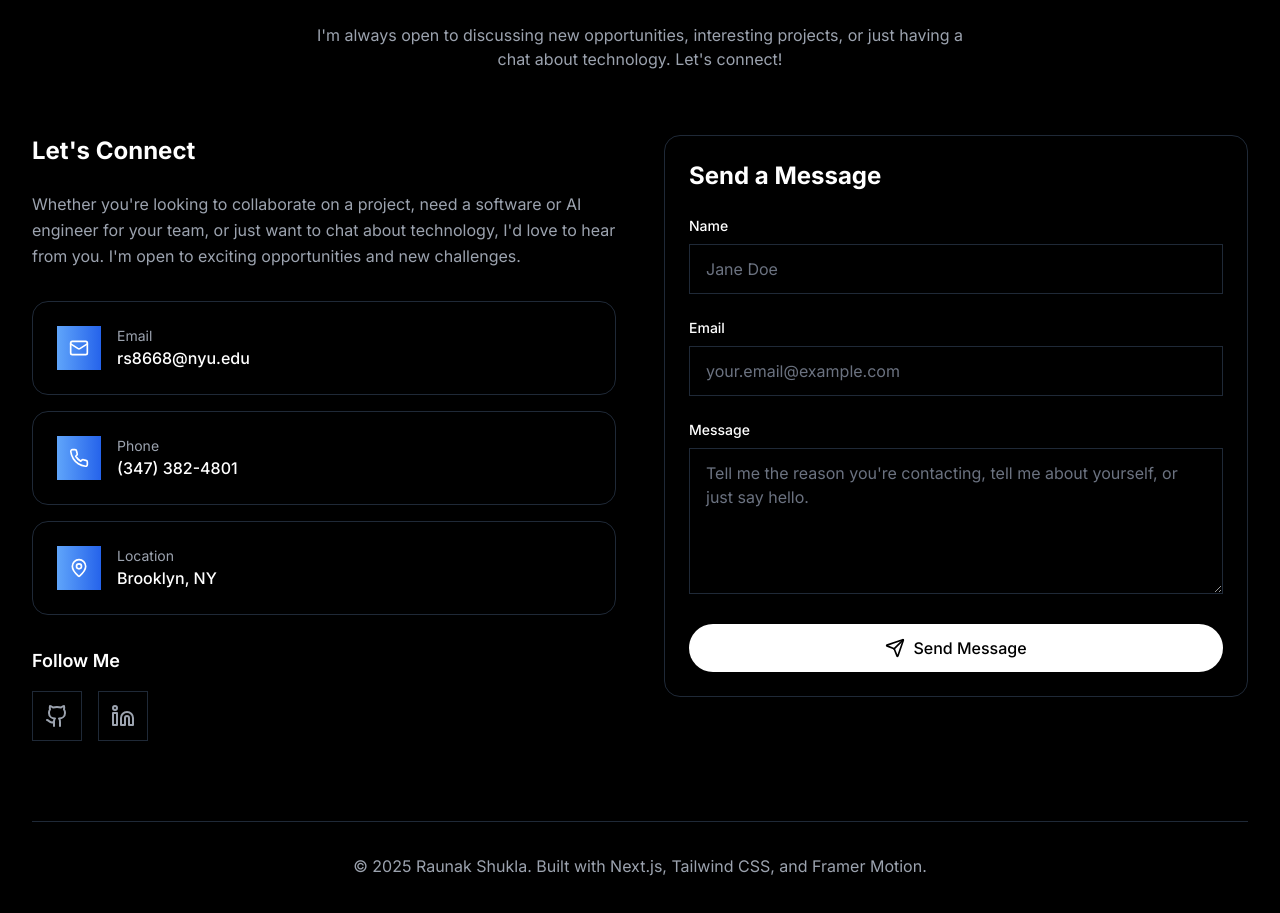
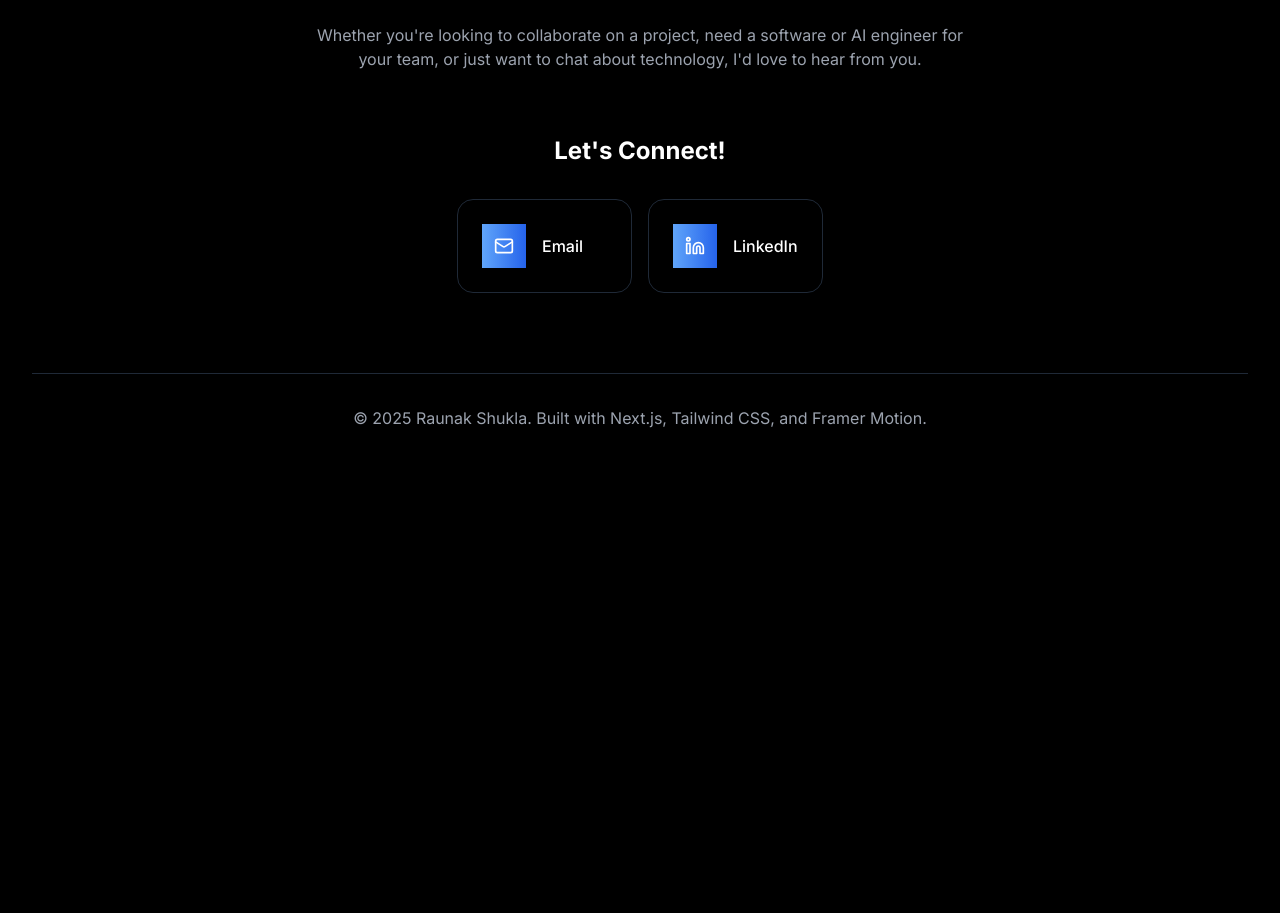
Before and after one commit to Raunak017/Personal-Portfolio-1p, a Next.js app: page / in a window 1280 px wide. Shown: the part 10420-11333 px from the top of the page. After the commit the page ends 10930 px from the top, so only its background shows below. Built offline with nearby package versions, Linux system fonts and the light colour scheme.

Commit message:
Updated Contact Me Section

```diff
--- a/app/api/contact/route.ts
+++ /dev/null
@@ -1,32 +0,0 @@
-import { NextResponse } from "next/server";
-import nodemailer from "nodemailer";
-
-const transporter = nodemailer.createTransport({
-  host: process.env.SMTP_HOST!,
-  port: Number(process.env.SMTP_PORT || 465),
-  secure: true,
-  auth: { user: process.env.SMTP_USER!, pass: process.env.SMTP_PASS! },
-});
-
-export async function POST(req: Request) {
-  try {
-    const { name, email, message } = await req.json();
-
-    if (!name || !email || !message) {
-      return NextResponse.json({ error: "Missing fields" }, { status: 400 });
-    }
-
-    await transporter.sendMail({
-      from: process.env.CONTACT_FROM!,
-      to: process.env.CONTACT_TO!,
-      subject: `Portfolio contact from ${name}`,
-      replyTo: email,
-      text: `Name: ${name}\nEmail: ${email}\n\n${message}`,
-    });
-
-    return NextResponse.json({ ok: true });
-  } catch (e) {
-    console.error(e);
-    return NextResponse.json({ error: "Failed to send" }, { status: 500 });
-  }
-}
--- a/components/Contact.tsx
+++ b/components/Contact.tsx
@@ -4,86 +4,30 @@ import type React from "react"
 
 import { motion } from "framer-motion"
 import { useInView } from "framer-motion"
-import { useRef, useState } from "react"
-import { Mail, Phone, MapPin, Github, Linkedin, Send, CheckCircle } from "lucide-react"
+import { useRef } from "react"
+import { Mail, Phone, MapPin, Github, Linkedin } from "lucide-react"
 
 export default function Contact() {
   const ref = useRef(null)
   const isInView = useInView(ref, { once: true, margin: "-100px" })
-  const [formData, setFormData] = useState({
-    name: "",
-    email: "",
-    message: "",
-  })
-  const [isSubmitting, setIsSubmitting] = useState(false)
-  const [isSubmitted, setIsSubmitted] = useState(false)
-
-  const handleSubmit = async (e: React.FormEvent) => {
-    e.preventDefault()
-    setIsSubmitting(true)
-    try {
-      const res = await fetch("/api/contact", {
-        method: "POST",
-        headers: { "Content-Type": "application/json" },
-        body: JSON.stringify(formData),
-      })
-
-      if (!res.ok) throw new Error("Failed to send message")
-
-      setIsSubmitted(true)
-      setFormData({ name: "", email: "", message: "" })
-      setTimeout(() => setIsSubmitted(false), 3000)
-    } catch (err) {
-      console.error(err)
-      alert("Sorry, something went wrong. Please try again later.")
-    } finally {
-      setIsSubmitting(false)
-    }
-  }
-
-  const handleChange = (e: React.ChangeEvent<HTMLInputElement | HTMLTextAreaElement>) => {
-    setFormData({
-      ...formData,
-      [e.target.name]: e.target.value,
-    })
-  }
 
   const contactInfo = [
     {
       icon: Mail,
       label: "Email",
-      value: "rs8668@nyu.edu",
+      // value: "rs8668@nyu.edu",
       href: "mailto:rs8668@nyu.edu",
-    },
-    {
-      icon: Phone,
-      label: "Phone",
-      value: "(347) 382-4801",
-      href: "tel:+13473824801",
-    },
-    {
-      icon: MapPin,
-      label: "Location",
-      value: "Brooklyn, NY",
-      href: "#",
-    },
-  ]
-
-  const socialLinks = [
-    {
-      icon: Github,
-      label: "GitHub",
-      href: "https://github.com/Raunak017",
     },
     {
       icon: Linkedin,
       label: "LinkedIn",
+      // value: "linkedin.com/in/raunakshukla17",
       href: "https://linkedin.com/in/raunakshukla17",
     },
   ]
 
   return (
-    <section id="contact" className="py-20 bg-black">
+    <section id="contact" className="py-20 bg-black scroll-mt-28">
       <div className="max-w-7xl mx-auto px-4 sm:px-6 lg:px-8">
         <motion.div
           ref={ref}
@@ -95,28 +39,25 @@ export default function Contact() {
           <h2 className="text-4xl md:text-5xl font-bold mb-6 text-white">Get In Touch</h2>
           <div className="w-24 h-1 accent-gradient mx-auto mb-8" />
           <p className="text-gray-400 max-w-2xl mx-auto">
-            I'm always open to discussing new opportunities, interesting projects, or just having a chat about
-            technology. Let's connect!
+            Whether you're looking to collaborate on a project, need a software or AI engineer for your team, or just want to chat about technology, I'd love to hear from you.
           </p>
         </motion.div>
 
-        <div className="grid lg:grid-cols-2 gap-12">
+        <div className="grid gap-12">
           {/* Contact Information */}
           <motion.div
             initial={{ opacity: 0, x: -50 }}
             animate={isInView ? { opacity: 1, x: 0 } : {}}
             transition={{ duration: 0.8, delay: 0.2 }}
-            className="space-y-8"
+            className="space-y-8 text-center max-w-2xl mx-auto"
           >
             <div>
-              <h3 className="text-2xl font-bold mb-6 text-white">Let's Connect</h3>
-              <p className="text-gray-400 leading-relaxed mb-8">
-                Whether you're looking to collaborate on a project, need a software or AI engineer for your team, or just want to chat about technology, I'd love to hear from you. I'm open to exciting opportunities and new challenges.
-              </p>
+              <h3 className="text-2xl font-bold mb-6 text-white">Let's Connect!</h3>
+
             </div>
 
             {/* Contact Details */}
-            <div className="space-y-4">
+            <div className="grid grid-cols-1 sm:grid-cols-2 gap-4">
               {contactInfo.map((info, index) => (
                 <motion.a
                   key={index}
@@ -131,125 +72,11 @@ export default function Contact() {
                     <info.icon className="w-5 h-5 text-white" />
                   </div>
                   <div>
-                    <p className="text-sm text-gray-400">{info.label}</p>
-                    <p className="text-white font-medium">{info.value}</p>
+                    <p className="text-white font-medium">{info.label}</p>
+                    {/* <p className="text-white font-medium">{info.value}</p> */}
                   </div>
                 </motion.a>
               ))}
-            </div>
-
-            {/* Social Links */}
-            <div>
-              <h4 className="text-lg font-semibold mb-4 text-white">Follow Me</h4>
-              <div className="flex gap-4">
-                {socialLinks.map((social, index) => (
-                  <motion.a
-                    key={index}
-                    href={social.href}
-                    target="_blank"
-                    rel="noopener noreferrer"
-                    initial={{ opacity: 0, scale: 0.8 }}
-                    animate={isInView ? { opacity: 1, scale: 1 } : {}}
-                    transition={{ duration: 0.5, delay: 0.8 + index * 0.1 }}
-                    whileHover={{ scale: 1.1, y: -2 }}
-                    className="p-3 bg-black border border-gray-800 rounded-lg text-gray-400 hover:text-white hover:border-gray-700 transition-all duration-300"
-                  >
-                    <social.icon className="w-6 h-6" />
-                  </motion.a>
-                ))}
-              </div>
-            </div>
-          </motion.div>
-
-          {/* Contact Form */}
-          <motion.div
-            initial={{ opacity: 0, x: 50 }}
-            animate={isInView ? { opacity: 1, x: 0 } : {}}
-            transition={{ duration: 0.8, delay: 0.4 }}
-          >
-            <div className="card">
-              <h3 className="text-2xl font-bold mb-6 text-white">Send a Message</h3>
-
-              {isSubmitted && (
-                <motion.div
-                  initial={{ opacity: 0, y: -20 }}
-                  animate={{ opacity: 1, y: 0 }}
-                  className="mb-6 p-4 bg-black border border-green-500 rounded-lg flex items-center gap-3"
-                >
-                  <CheckCircle className="w-5 h-5 text-green-400" />
-                  <span className="text-green-400">Message sent successfully! I'll get back to you soon.</span>
-                </motion.div>
-              )}
-
-              <form onSubmit={handleSubmit} className="space-y-6">
-                <div>
-                  <label htmlFor="name" className="block text-sm font-medium text-white mb-2">
-                    Name
-                  </label>
-                  <input
-                    type="text"
-                    id="name"
-                    name="name"
-                    value={formData.name}
-                    onChange={handleChange}
-                    required
-                    className="w-full px-4 py-3 bg-black border border-gray-800 rounded-lg focus:ring-0 focus:border-white focus:outline-none text-white placeholder-gray-500 transition-all"
-                    placeholder="Jane Doe"
-                  />
-                </div>
-
-                <div>
-                  <label htmlFor="email" className="block text-sm font-medium text-white mb-2">
-                    Email
-                  </label>
-                  <input
-                    type="email"
-                    id="email"
-                    name="email"
-                    value={formData.email}
-                    onChange={handleChange}
-                    required
-                    className="w-full px-4 py-3 bg-black border border-gray-800 rounded-lg focus:ring-0 focus:border-white focus:outline-none text-white placeholder-gray-500 transition-all"
-                    placeholder="your.email@example.com"
-                  />
-                </div>
-
-                <div>
-                  <label htmlFor="message" className="block text-sm font-medium text-white mb-2">
-                    Message
-                  </label>
-                  <textarea
-                    id="message"
-                    name="message"
-                    value={formData.message}
-                    onChange={handleChange}
-                    required
-                    rows={5}
-                    className="w-full px-4 py-3 bg-black border border-gray-800 rounded-lg focus:ring-0 focus:border-white focus:outline-none text-white placeholder-gray-500 transition-all resize-all"
-                    placeholder="Tell me the reason you're contacting, tell me about yourself, or just say hello."
-                  />
-                </div>
-
-                <motion.button
-                  type="submit"
-                  disabled={isSubmitting}
-                  whileHover={{ scale: 1.02 }}
-                  whileTap={{ scale: 0.98 }}
-                  className="btn-primary w-full flex items-center justify-center gap-2 disabled:opacity-50 disabled:cursor-not-allowed"
-                >
-                  {isSubmitting ? (
-                    <>
-                      <div className="w-5 h-5 border-2 border-black/30 border-t-black rounded-full animate-spin" />
-                      Sending...
-                    </>
-                  ) : (
-                    <>
-                      <Send className="w-5 h-5" />
-                      Send Message
-                    </>
-                  )}
-                </motion.button>
-              </form>
             </div>
           </motion.div>
         </div>
--- a/components/Navbar.tsx
+++ b/components/Navbar.tsx
@@ -18,30 +18,42 @@ export default function Navbar() {
   const [activeSection, setActiveSection] = useState("hero")
 
   useEffect(() => {
-    const handleScroll = () => {
-      const sections = navItems.map((item) => item.href.slice(1))
-      const scrollPosition = window.scrollY + 100
+    const sections = navItems
+      .map((item) => document.getElementById(item.href.slice(1)))
+      .filter(Boolean) as HTMLElement[]
 
-      for (const section of sections) {
-        const element = document.getElementById(section)
-        if (element) {
-          const { offsetTop, offsetHeight } = element
-          if (scrollPosition >= offsetTop && scrollPosition < offsetTop + offsetHeight) {
-            setActiveSection(section)
-            break
-          }
+    // Use IntersectionObserver so the active link updates reliably near section edges
+    const observer = new IntersectionObserver(
+      (entries) => {
+        // Pick the most visible intersecting section
+        const visible = entries
+          .filter((e) => e.isIntersecting)
+          .sort((a, b) => b.intersectionRatio - a.intersectionRatio)
+
+        if (visible[0]) {
+          setActiveSection(visible[0].target.id)
         }
+      },
+      {
+        root: null,
+        // Top margin accounts for fixed navbar height; bottom margin biases to current section when near the end
+        rootMargin: "-80px 0px -55% 0px",
+        threshold: [0.01, 0.25, 0.5, 0.75, 1],
       }
+    )
+
+    sections.forEach((el) => observer.observe(el))
+
+    return () => {
+      sections.forEach((el) => observer.unobserve(el))
+      observer.disconnect()
     }
-
-    window.addEventListener("scroll", handleScroll)
-    return () => window.removeEventListener("scroll", handleScroll)
   }, [])
 
   const scrollToSection = (href: string) => {
     const element = document.getElementById(href.slice(1))
     if (element) {
-      element.scrollIntoView({ behavior: "smooth" })
+      element.scrollIntoView({ behavior: "smooth", block: "start" })
     }
     setIsOpen(false)
   }
```
Also changed, not shown: 1 other file (tests, documents, lock files or other folders).
